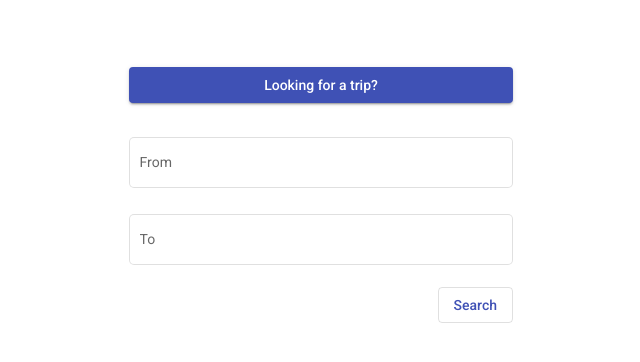
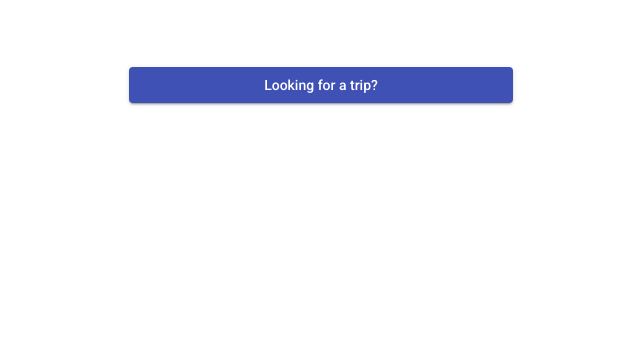
Before and after one commit to rawan-a-d/WhereToNow-Client, an Angular app: page / in a window 1280 px wide. Shown: the top 362 px of the page, without its empty margins (319-959 px from the left). Built offline with nearby package versions, Linux system fonts and the light colour scheme; what ngx-speech would draw is missing.

Commit message:
Setup routing and Navigate after searching to trips page

```diff
--- /dev/null
+++ b/src/app/app-routing.module.ts
@@ -0,0 +1,42 @@
+import { NgModule } from '@angular/core';
+import { CommonModule } from '@angular/common';
+import { RouterModule, Routes } from '@angular/router';
+import { HomeComponent } from './home/home.component';
+import { TripsComponent } from './home/trips/trips.component';
+import { SearchTripComponent } from './home/search-trip/search-trip.component';
+
+
+const appRoutes: Routes = [
+	// {
+	// 	path: '',
+	// 	redirectTo: '/recipes',
+	// 	pathMatch: 'full'
+	// },
+	{
+		path: '',
+		component: HomeComponent,
+		children: [
+			{
+				path: 'trips',
+				component: TripsComponent,
+			},
+			{
+				path: 'search',
+				component: SearchTripComponent
+			}
+		]
+	}
+
+// {
+//   path: '**',
+//   component: NotFoundComponent
+// }
+]
+
+@NgModule({
+	imports: [RouterModule.forRoot(appRoutes)],
+	exports: [
+		RouterModule
+	]
+})
+export class AppRoutingModule { }
--- a/src/app/app.component.html
+++ b/src/app/app.component.html
@@ -1,2 +1,2 @@
 <!-- <app-sos></app-sos> -->
-<app-home></app-home>
+<router-outlet></router-outlet>
--- a/src/app/app.module.ts
+++ b/src/app/app.module.ts
@@ -18,6 +18,8 @@ import { HomeComponent } from './home/home.component';
 import { SearchTripComponent } from './home/search-trip/search-trip.component';
 import { TripsComponent } from './home/trips/trips.component';
 import { FormsModule, ReactiveFormsModule } from '@angular/forms';
+import { AppRoutingModule } from './app-routing.module';
+import { RouterModule } from '@angular/router';
 
 @NgModule({
   declarations: [
@@ -37,6 +39,7 @@ import { FormsModule, ReactiveFormsModule } from '@angular/forms';
     MatInputModule,
     BrowserAnimationsModule,
     SpeechModule,
+    AppRoutingModule,
   ],
   providers: [
     { provide: 'SPEECH_LANG', useValue: 'en-US' },
--- a/src/app/home/home.component.html
+++ b/src/app/home/home.component.html
@@ -1,5 +1,7 @@
 <div id="container">
-    <button mat-raised-button color="primary" id="looking-for-trip">Looking for a trip?</button>
+    <button mat-raised-button color="primary" id="looking-for-trip" (click)="lookForTrips()">Looking for a trip?</button>
 
-    <app-search-trip></app-search-trip>
+    <!-- <app-search-trip></app-search-trip> -->
+    <router-outlet></router-outlet>
+
 </div>
--- a/src/app/home/home.component.ts
+++ b/src/app/home/home.component.ts
@@ -1,4 +1,5 @@
 import { Component, OnInit } from '@angular/core';
+import { ActivatedRoute, Router } from '@angular/router';
 
 @Component({
   selector: 'app-home',
@@ -7,9 +8,14 @@ import { Component, OnInit } from '@angular/core';
 })
 export class HomeComponent implements OnInit {
 
-  constructor() { }
+  constructor(private router: Router,
+    private route: ActivatedRoute) { }
 
   ngOnInit(): void {
   }
 
+  lookForTrips() {
+    this.router.navigate(['search'], {relativeTo: this.route});
+  }
+
 }
--- a/src/app/home/search-trip/search-trip.component.html
+++ b/src/app/home/search-trip/search-trip.component.html
@@ -9,5 +9,5 @@
 		<input matInput name="to" ngModel placeholder="What is your destination?" formControlName="to">
 	</mat-form-field>
 
-	<button mat-stroked-button color="primary" id="search-btn">Search</button>
+	<button mat-stroked-button color="primary" id="search-btn" (click)="search()">Search</button>
 </form>
--- a/src/app/home/search-trip/search-trip.component.ts
+++ b/src/app/home/search-trip/search-trip.component.ts
@@ -1,5 +1,6 @@
 import { Component, OnInit } from '@angular/core';
 import { FormControl, FormGroup } from '@angular/forms';
+import { ActivatedRoute, Router } from '@angular/router';
 import { TripService } from 'src/app/services/trip.service';
 
 @Component({
@@ -13,7 +14,8 @@ export class SearchTripComponent implements OnInit {
 		to: new FormControl(''),
 	});
 
-	constructor(private tripService: TripService) { }
+	constructor(private router: Router,
+              	private route: ActivatedRoute,) { }
 
 	ngOnInit(): void {
 
@@ -28,12 +30,10 @@ export class SearchTripComponent implements OnInit {
 	}
 
 	search() {
-		this.tripService.getTrips(this.from.value, this.to.value)
-			.subscribe(data => {
-				console.log(data)
-
-				// render trips
-			})
+		// Navigate to trips page
+		this.router.navigate(['../trips'], {relativeTo: this.route,
+											queryParams: {from: this.from.value, to: this.to.value}
+		});
 	}
 
 }
--- a/src/app/home/trips/trips.component.ts
+++ b/src/app/home/trips/trips.component.ts
@@ -1,4 +1,6 @@
 import { Component, OnInit } from '@angular/core';
+import { ActivatedRoute } from '@angular/router';
+import { TripService } from 'src/app/services/trip.service';
 
 @Component({
   selector: 'app-trips',
@@ -6,10 +8,24 @@ import { Component, OnInit } from '@angular/core';
   styleUrls: ['./trips.component.css']
 })
 export class TripsComponent implements OnInit {
+  //trips: Trip[]
 
-  constructor() { }
+  constructor(private route: ActivatedRoute,
+              private tripService: TripService) { }
 
   ngOnInit(): void {
+    var from = this.route.snapshot.queryParamMap.get('from');
+    var to = this.route.snapshot.queryParamMap.get('to');
+
+    console.log("FROM " + from + ", TO " + to)
+
+    this.tripService.getTrips(from, to)
+			.subscribe(data => {
+				console.log(data)
+
+				// render trips
+
+			})
   }
 
 }
```
